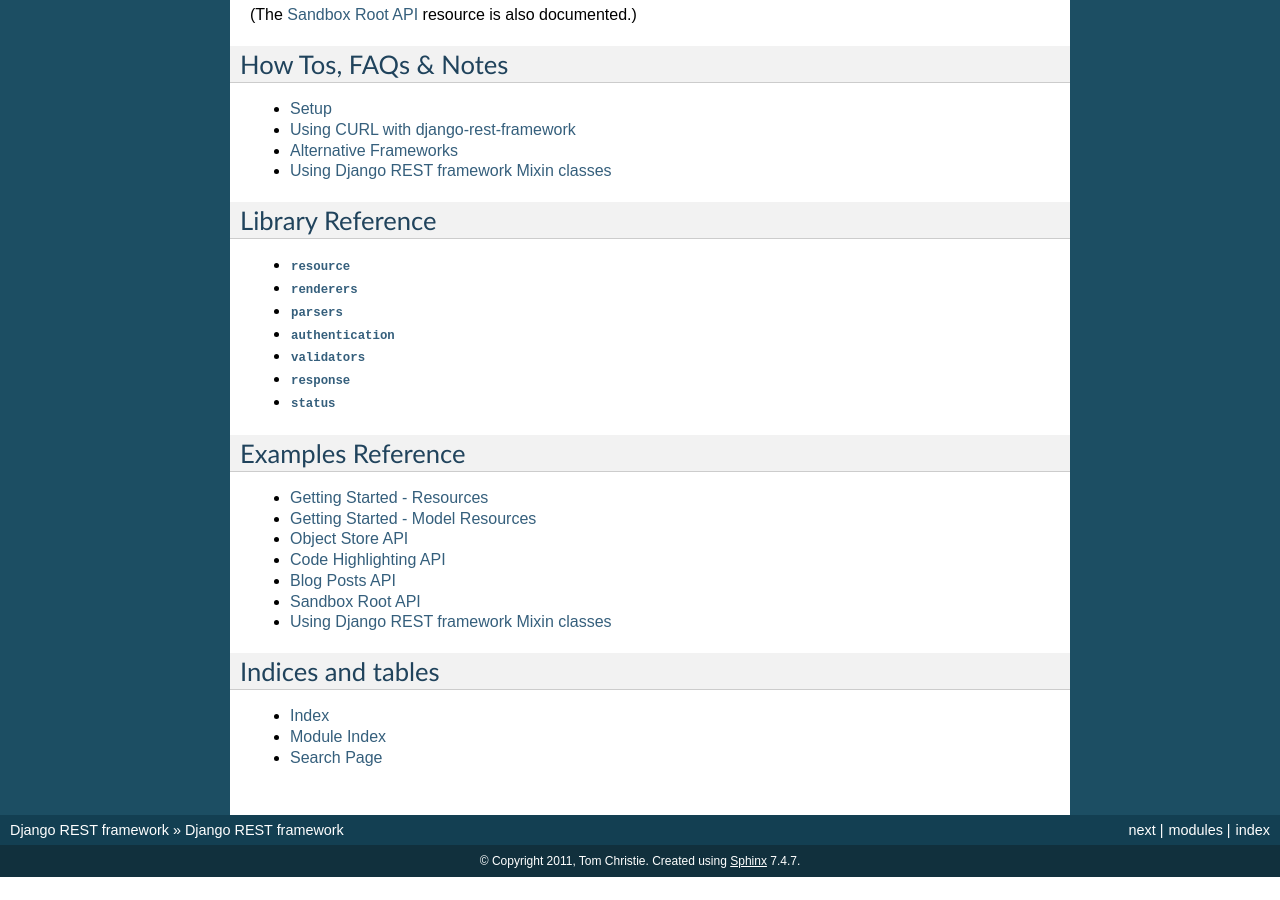
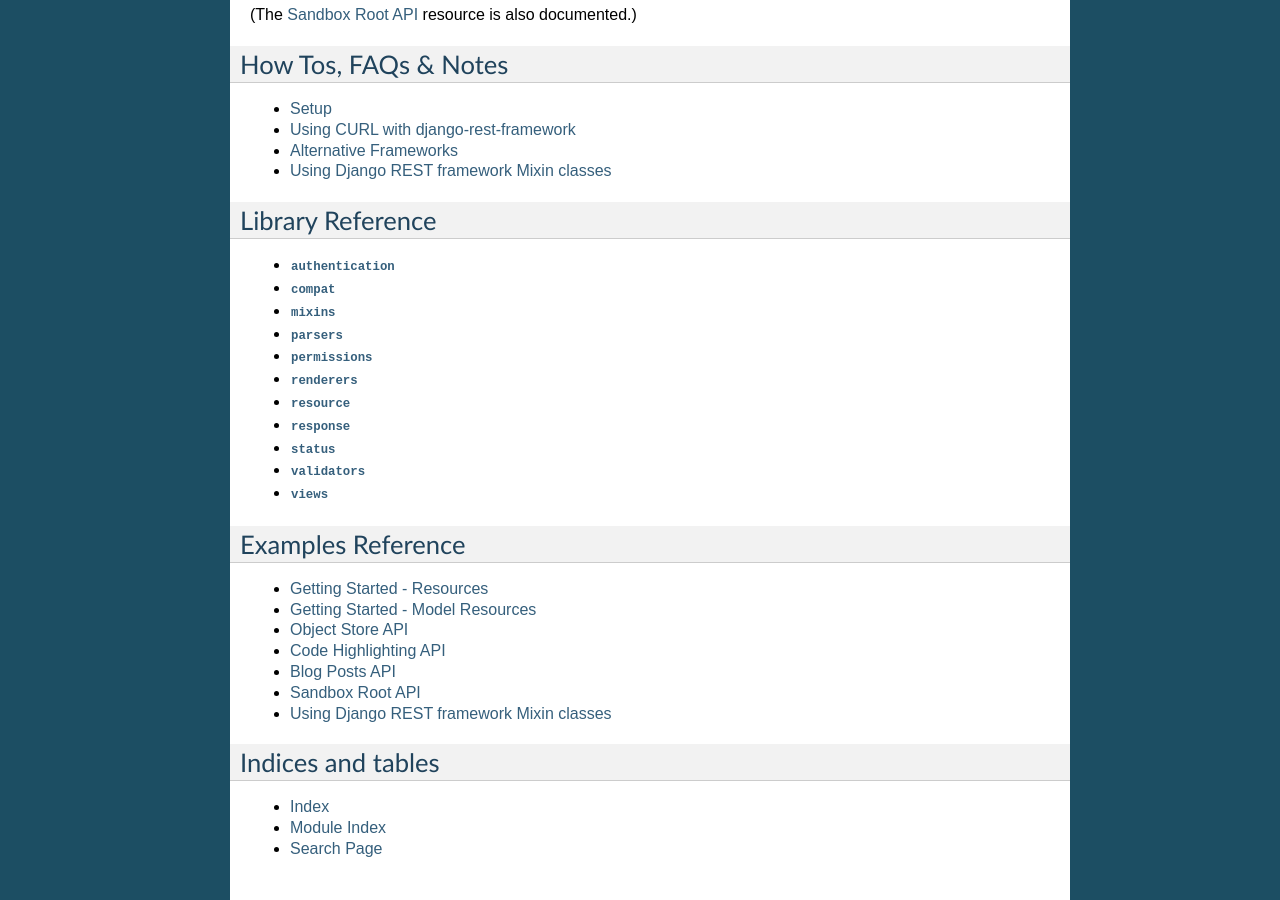
Before and after one commit to Adam-dev-coder/python-django-projects, a Sphinx documentation site: the page built from docs/index.rst, in a window 1280 px wide and 900 px high, scrolled down 2237 px. Built offline with Sphinx 7.4.7, drawn with Linux system fonts in a browser that asks for light colours; before the commit the page ends 3114 px from its top, so only the background shows below that.

Commit message:
All top level modules are included. Ready for diving into the modules and documenting/ enhancing already existing docs.

```diff
--- a/docs/index.rst
+++ b/docs/index.rst
@@ -140,13 +140,17 @@ Library Reference
 .. toctree::
   :maxdepth: 1
 
+  library/authentication
+  library/compat
+  library/mixins
+  library/parsers
+  library/permissions
+  library/renderers
   library/resource
-  library/renderers
-  library/parsers
-  library/authentication
-  library/validators
   library/response
   library/status
+  library/validators
+  library/views
 
 Examples Reference
 ------------------
--- /dev/null
+++ b/docs/library/compat.rst
@@ -0,0 +1,5 @@
+:mod:`compat`
+=====================
+
+.. automodule:: compat
+   :members:
--- /dev/null
+++ b/docs/library/mixins.rst
@@ -0,0 +1,5 @@
+:mod:`mixins`
+=====================
+
+.. automodule:: mixins
+   :members:
--- /dev/null
+++ b/docs/library/permissions.rst
@@ -0,0 +1,5 @@
+:mod:`permissions`
+=====================
+
+.. automodule:: permissions
+   :members:
--- /dev/null
+++ b/docs/library/views.rst
@@ -0,0 +1,5 @@
+:mod:`views`
+=====================
+
+.. automodule:: views
+   :members:
```
Also changed, not shown: 1 other file.
